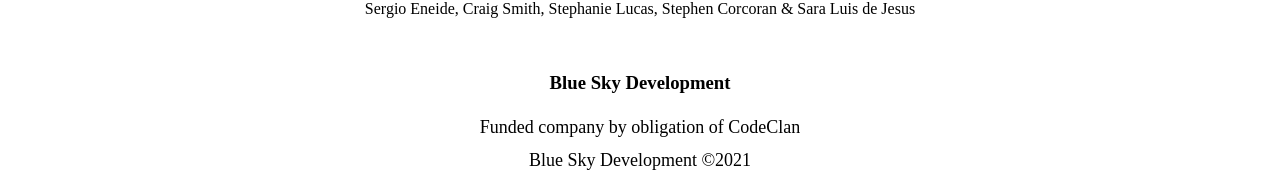
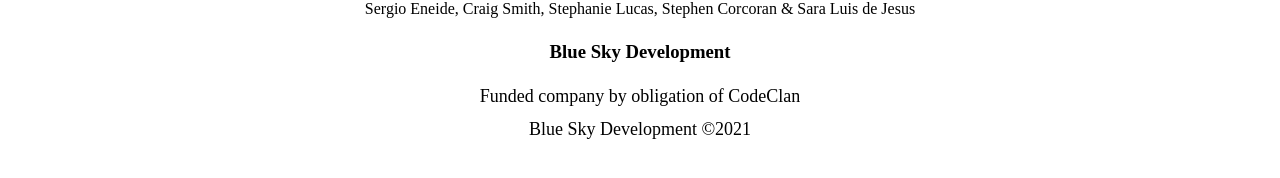
Before and after one commit to sluisdejesus/second_project, a React (Create React App) app in the folder client/: page / in a window 1280 px wide. Shown: the part 990-1168 px from the top of the page. After the commit the page ends 1140 px from the top, so only its background shows below. Built offline with nearby package versions, Linux system fonts and the light colour scheme; no server answers; a web font is replaced by a local one.

Commit message:
css style

```diff
--- a/client/src/App.css
+++ b/client/src/App.css
@@ -43,7 +43,8 @@
 font-family: 'Cinzel Decorative', cursive;
 }
 header p{
-  font-family: Arial, Helvetica, sans-serif
+  font-family: Arial, Helvetica, sans-serif;
+
 
 }
 
--- a/client/src/App.js
+++ b/client/src/App.js
@@ -109,11 +109,11 @@
   </div>
 
   <div className="Company">
-    <div class="container">
+
     <h3>Blue Sky Development</h3>
     <p>Funded company by obligation of CodeClan</p>
     </div>
-  </div>
+
   <div>
     <p className= "copyright"> Blue Sky Development ©2021</p>
   </div>
--- a/client/src/components/ScrollButton.js
+++ b/client/src/components/ScrollButton.js
@@ -20,8 +20,7 @@
 	window.scrollTo({
 	top: 0,
 	behavior: 'smooth'
-	/* you can also use 'auto' behaviour
-		in place of 'smooth' */
+
 	});
 };
 
```
